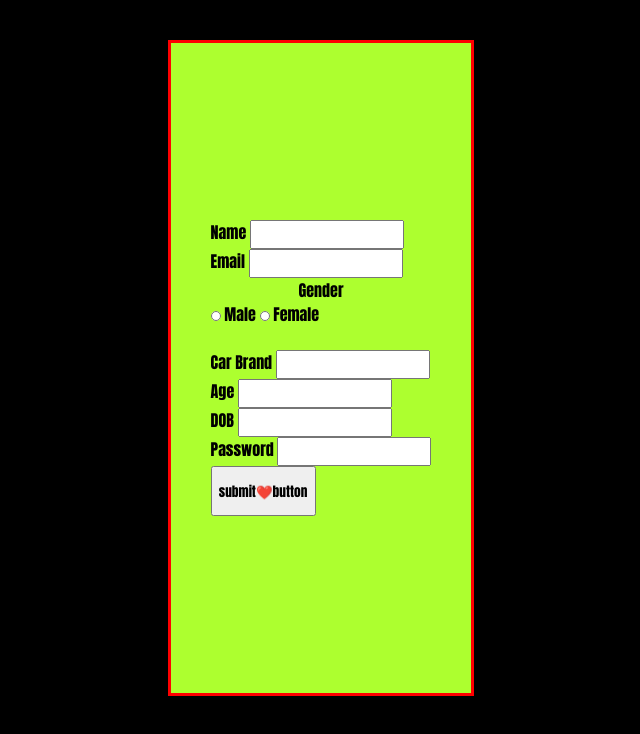
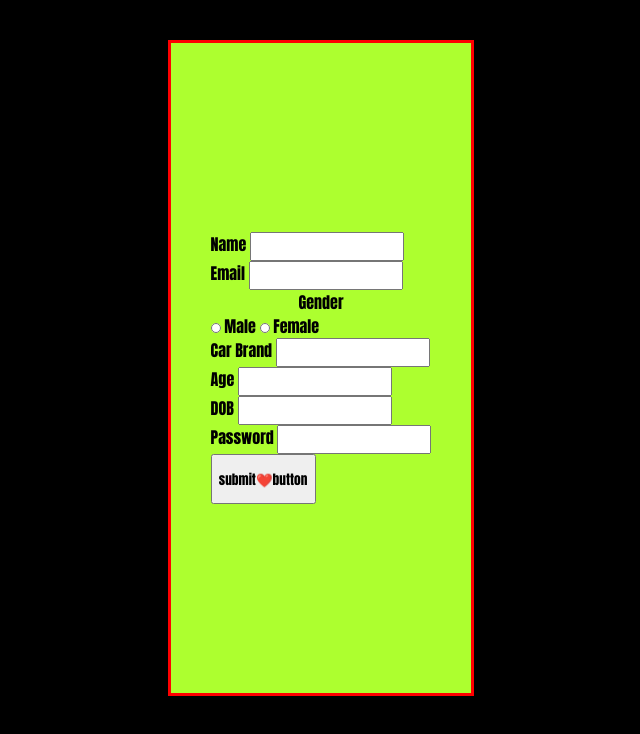
Before and after one commit to acciojob/signup-form-car-pr-a-s-h-a-n-t, a website: page main.html in a window 1280 px wide. Shown: the whole page, without its empty margins (344-984 px from the left). Drawn offline with Linux system fonts and the light colour scheme.

Commit message:
Update main.html

```diff
--- a/main.html
+++ b/main.html
@@ -18,14 +18,11 @@
 		    <input type="email" id="email">
 		    <br>
 
-		     <div class="gender">
-		    	 <p>Gender</p>
-		        <input type="radio" id="male" name="gender" value="male">
-		    	<label for="male">Male</label>
-		        <input type="radio" id="female" name="gender" value="female">
-		    	<label for="female">Female</label>
-		    <br>
-		     </div>
+			<p>Gender</p>
+			<input type="radio" id="male" name="gender" value="male">
+			<label for="male">Male</label>
+			<input type="radio" id="female" name="gender" value="female">
+			<label for="female">Female</label>
 		     <br>
 
 		    <label for="car">Car Brand</label>
```
